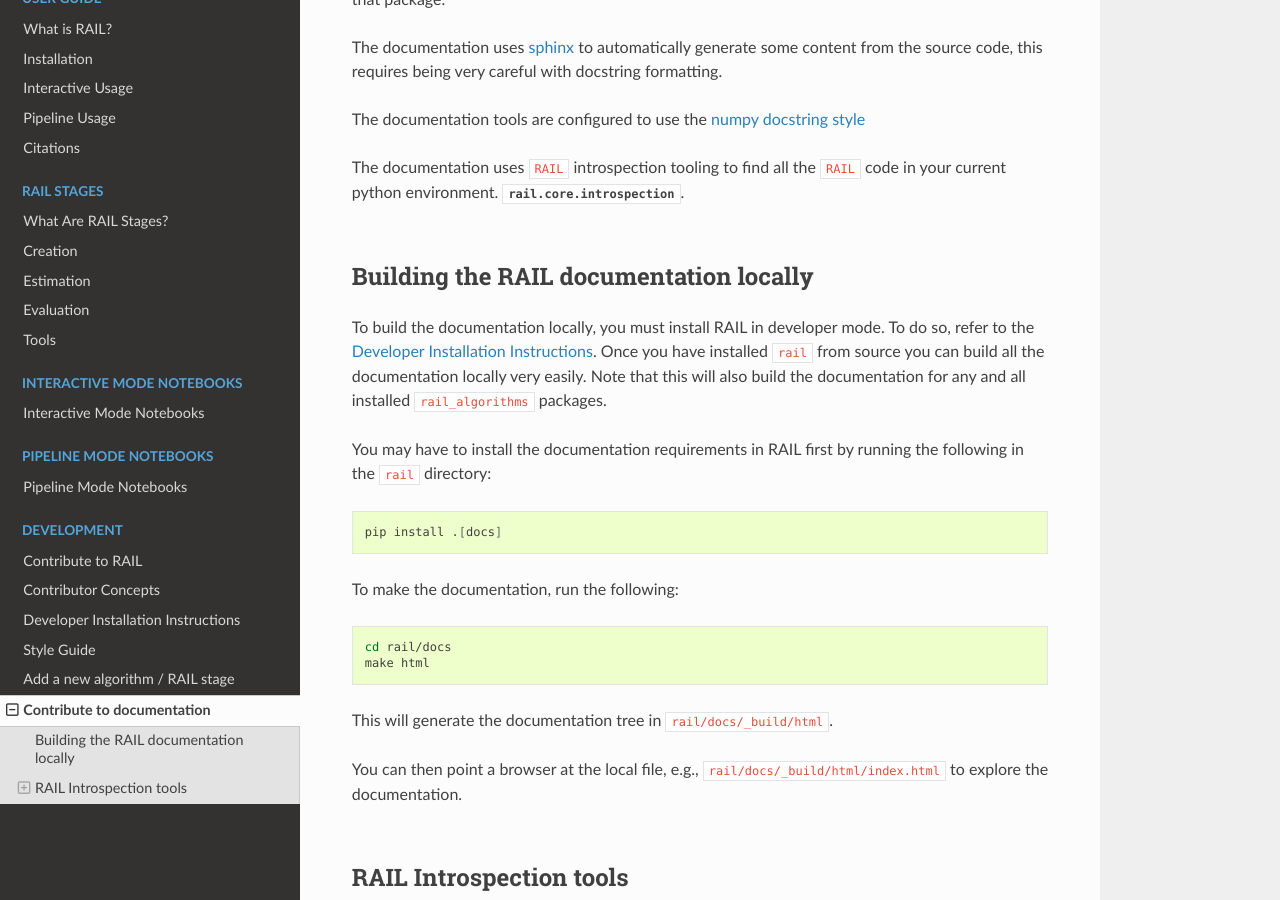
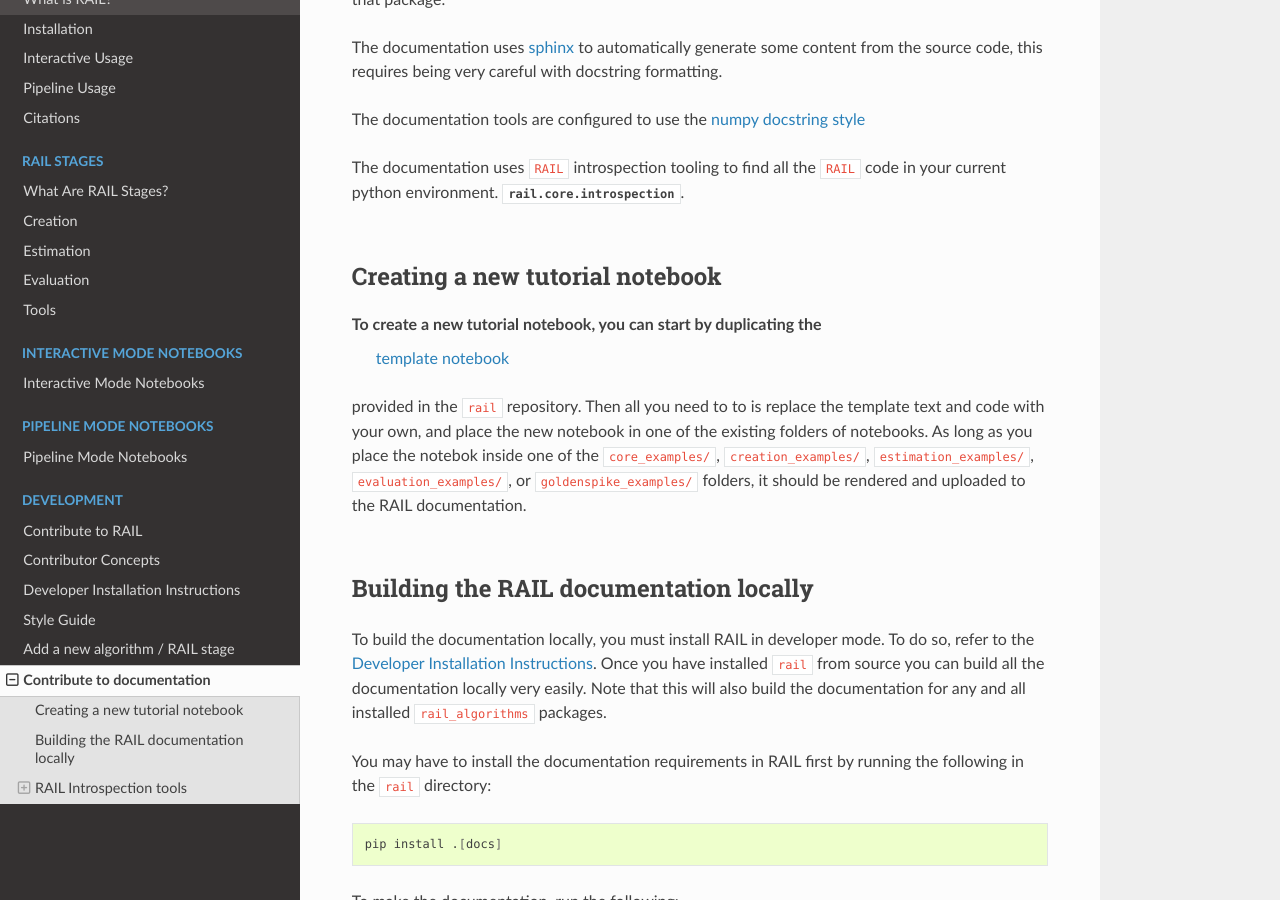
Before and after one commit to LSSTDESC/rail, a Sphinx documentation site: the page built from docs/source/development/documentation.rst, in a window 1280 px wide and 900 px high, scrolled down 318 px. Built offline with Sphinx 7.4.7 and the Read the Docs theme 3.1.0, drawn with Linux system fonts in a browser that asks for light colours; nearby versions of some CDN libraries; pages that are not in the unit, such as notebooks, are missing from menus; the version number could not be read and is left out.

Commit message:
Added information about notebook template to documentation, misc notebook edits

```diff
--- a/docs/source/development/documentation.rst
+++ b/docs/source/development/documentation.rst
@@ -20,6 +20,18 @@ The documentation tools are configured to use the `numpy docstring style
 
 The documentation uses ``RAIL`` introspection tooling to find all the ``RAIL`` code
 in your current python environment.  :py:mod:`rail.core.introspection`.
+
+================================
+Creating a new tutorial notebook
+================================
+
+To create a new tutorial notebook, you can start by duplicating the
+ `template notebook <https://github.com/LSSTDESC/rail/blob/main/interactive_examples/New_Tutorial_Notebook_template.ipynb>`_
+provided in the ``rail`` repository. Then all you need to to is replace the template
+text and code with your own, and place the new notebook in one of the existing folders
+of notebooks. As long as you place the notebok inside one of the ``core_examples/``, ``creation_examples/``,
+``estimation_examples/``, ``evaluation_examples/``, or ``goldenspike_examples/`` folders,
+it should be rendered and uploaded to the RAIL documentation.
 
 =======================================
 Building the RAIL documentation locally
```
Also changed, not shown: docs/source/interactive_notebooks/index.rst (+8 -0 lines), 2 other files.
